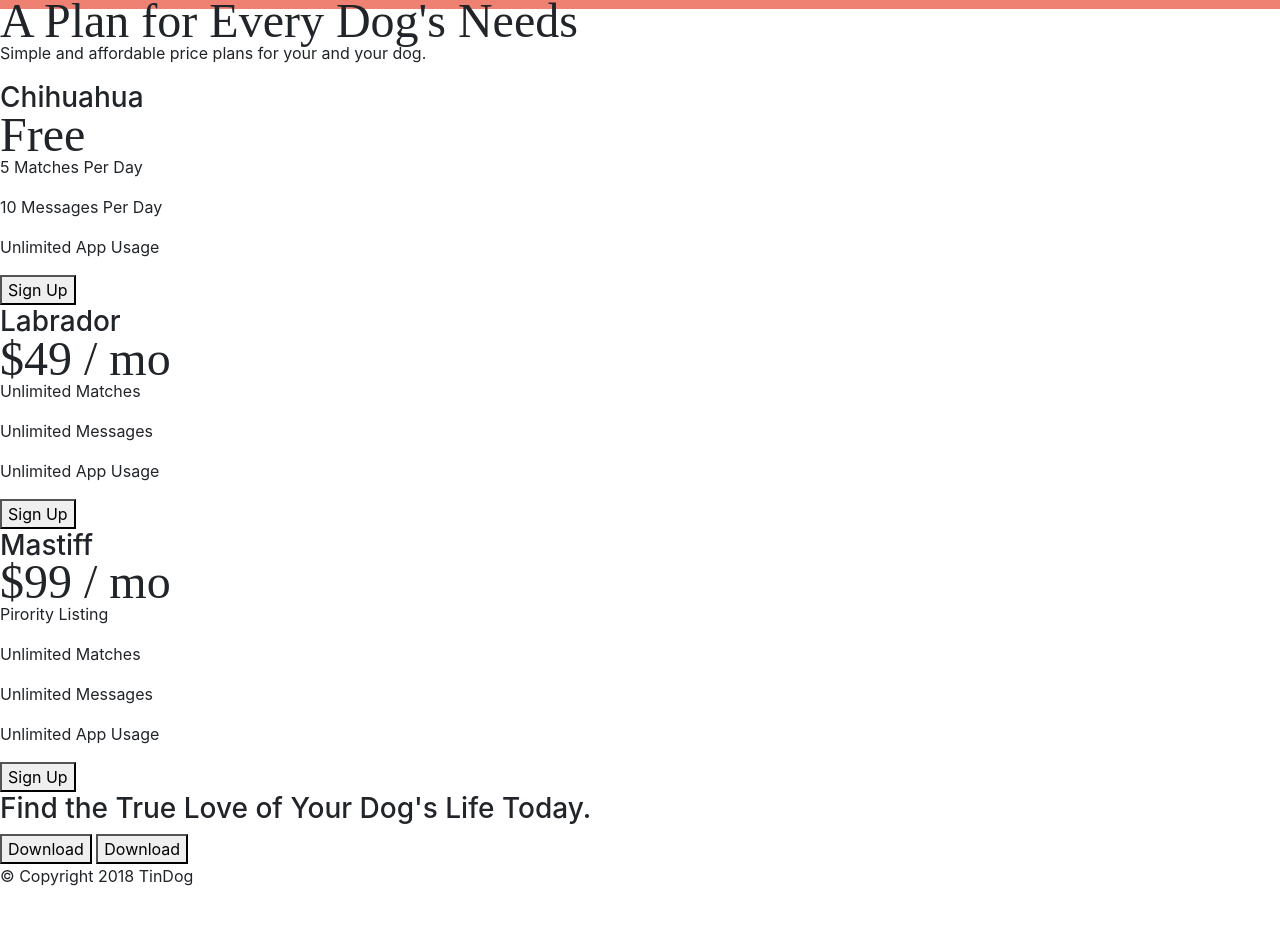
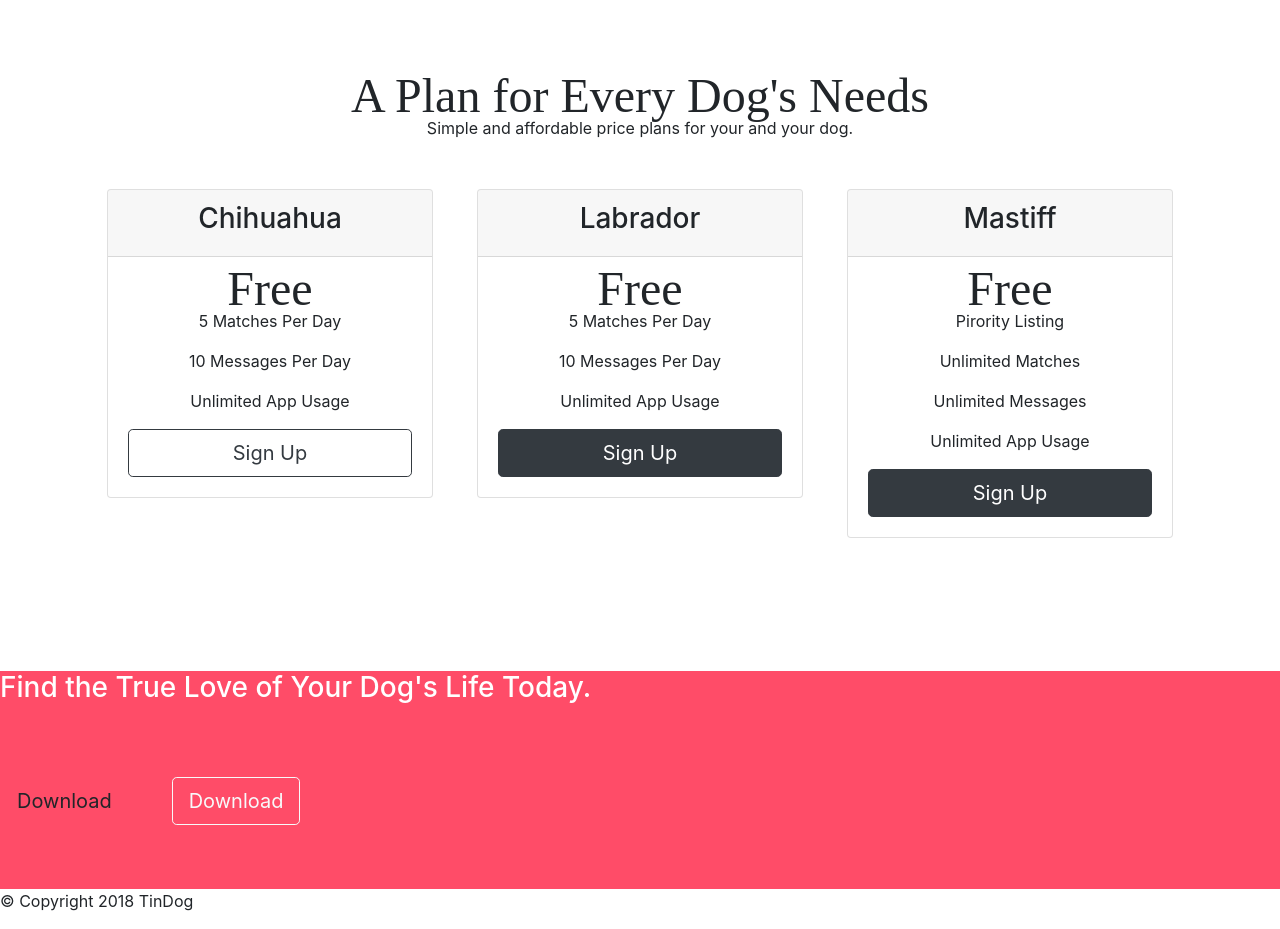
Before and after one commit to neozhu2222/python100day, a plain HTML site: page index.html in a window 1280 px wide. Shown: the part 983-1912 px from the top of the page. Before the commit the page ends 1887 px from the top, so only its background shows below. Drawn offline with nearby package versions, Linux system fonts and the light colour scheme; files that its build step writes are made by us from their sources.

Commit message:
Add files via upload

```diff
--- a/index.html
+++ b/index.html
@@ -111,32 +111,53 @@
 
     <h2>A Plan for Every Dog's Needs</h2>
     <p>Simple and affordable price plans for your and your dog.</p>
+    <div class="row">
 
 
+
+    <div class="pricing-col col-lg-4 col-md-6">
+      <div class="card">
+        <div class="card-header">
           <h3>Chihuahua</h3>
+        </div>
+        <div class="card-body">
           <h2>Free</h2>
           <p>5 Matches Per Day</p>
           <p>10 Messages Per Day</p>
           <p>Unlimited App Usage</p>
-    <button type="button">Sign Up</button>
-
-
+          <button type="button" class="btn btn-lg btn-block btn-outline-dark">Sign Up</button>
+        </div>
+      </div>
+    </div>
+    <div class="pricing-col col-lg-4 col-md-6">
+      <div class="card">
+        <div class="card-header">
           <h3>Labrador</h3>
-    <h2>$49 / mo</h2>
-    <p>Unlimited Matches</p>
-    <p>Unlimited Messages</p>
+        </div>
+        <div class="card-body">
+          <h2>Free</h2>
+          <p>5 Matches Per Day</p>
+          <p>10 Messages Per Day</p>
           <p>Unlimited App Usage</p>
-    <button type="button">Sign Up</button>
-
-
+          <button type="button" class="btn btn-lg btn-block btn-dark">Sign Up</button>
+        </div>
+      </div>
+    </div>
+    <div class="pricing-col col-lg-4">
+      <div class="card">
+        <div class="card-header">
           <h3>Mastiff</h3>
-    <h2>$99 / mo</h2>
+        </div>
+        <div class="card-body">
+          <h2>Free</h2>
           <p>Pirority Listing</p>
           <p>Unlimited Matches</p>
           <p>Unlimited Messages</p>
           <p>Unlimited App Usage</p>
-    <button type="button">Sign Up</button>
-
+          <button type="button" class="btn btn-lg btn-block btn-dark">Sign Up</button>
+        </div>
+      </div>
+    </div>
   </section>
 
 
@@ -145,8 +166,8 @@
   <section id="cta">
 
     <h3>Find the True Love of Your Dog's Life Today.</h3>
-    <button type="button">Download</button>
-    <button type="button">Download</button>
+    <button type="button" class="btn dark-btn btn-lg download-button">Download</button>
+    <button type="button" class="btn btn-outline-light btn-lg download-button">Download</button>
 
   </section>
 
--- a/styles.css
+++ b/styles.css
@@ -14,7 +14,7 @@ p {
 }
 
 .container-fluid{
-    padding: 3% 15%;
+    padding: 3% 15% 7%;
 
 }
 
@@ -58,9 +58,14 @@ h1 {
 .title-img {
     width: 60%;
     transform: rotate(25);
+    position: absolute;
+    right: 30%;
 }
 #features{
     padding: 7% 15%;
+    background-color: #fff;
+    position: relative;
+    z-index: 1;
 }
 
 .feature-box{
@@ -95,3 +100,23 @@ h1 {
 .carousel-item {
     padding: 7% 15%;
 }
+
+#pricing {
+    padding: 100px;
+    text-align: center;
+}
+
+.pricing-col {
+    padding: 3% 2%
+}
+
+@media (max-width: 1028px) {
+    .title-image {
+        position: static;
+    }
+}
+
+#cta {
+    background-color: #ff4c68;
+    color: #fff
+}
```
Lines whose indentation alone changed are shown as unchanged.
